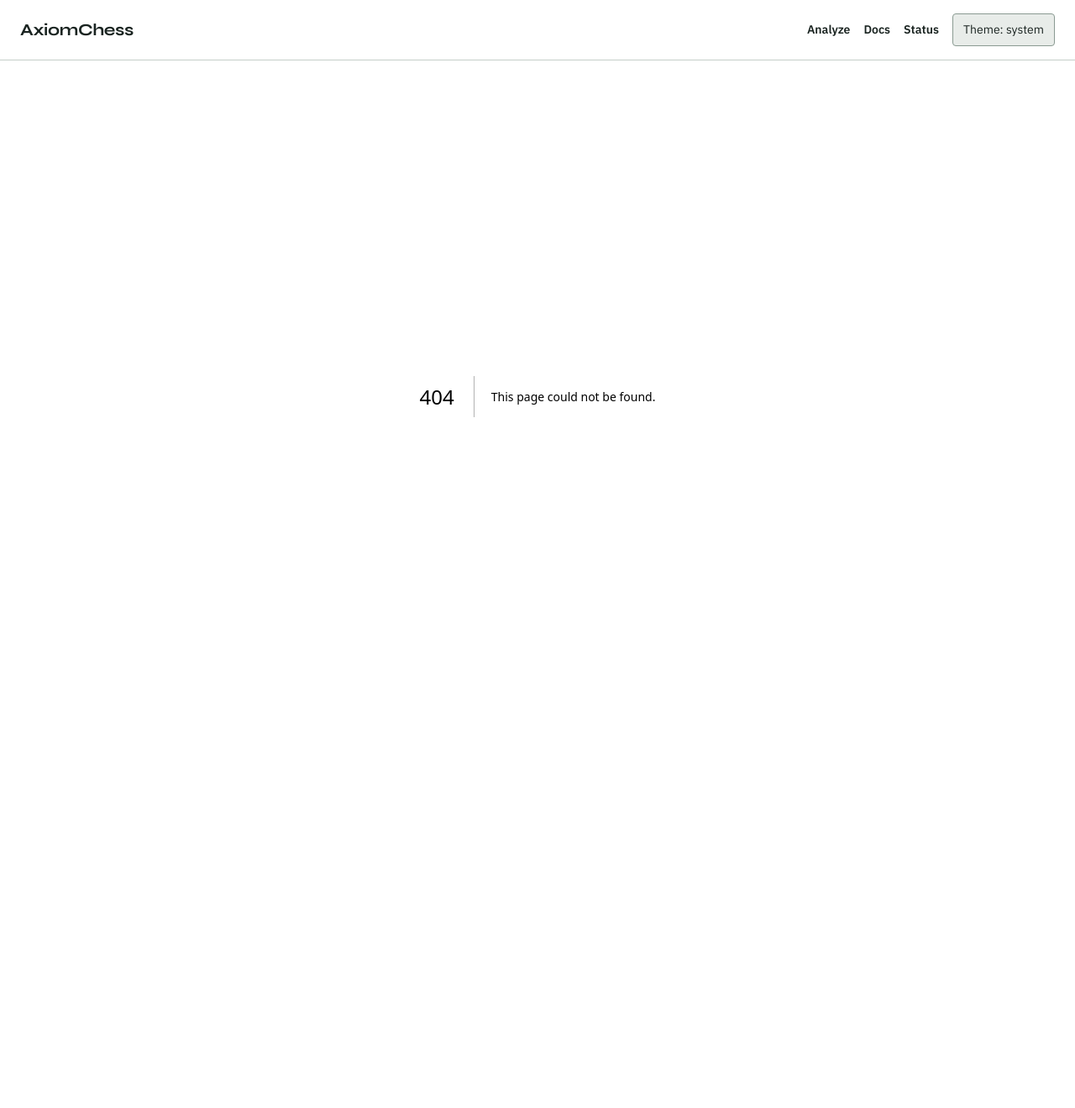
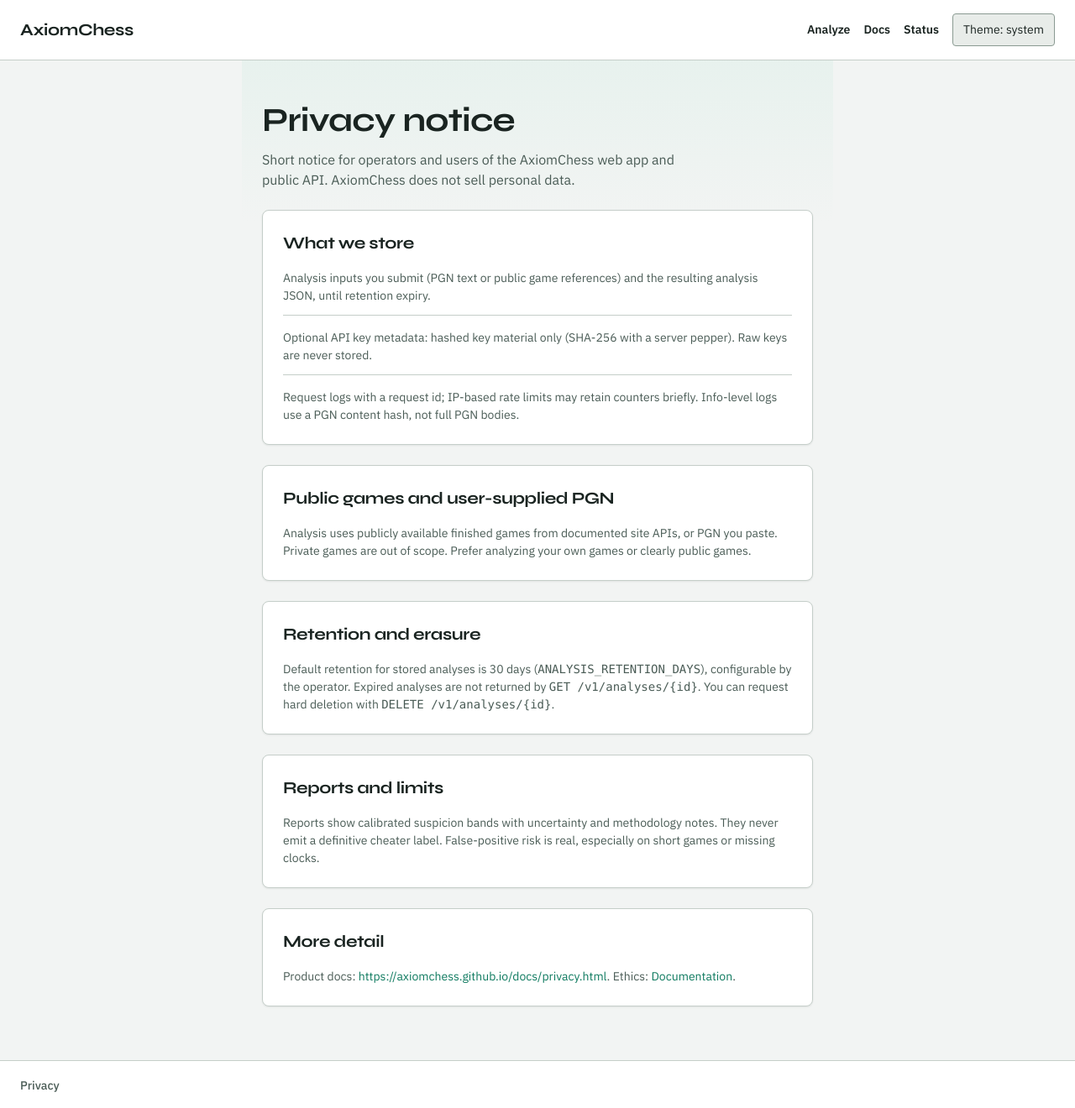
Before and after one commit to AxiomChess/web, a Next.js app: page /privacy in a window 1280 px wide. Before the commit this address had no page. Shown: the whole page at 84% size. Before the commit the page ends 872 px from the top, so only its background shows below. Built offline with nearby package versions, Linux system fonts and the light colour scheme.

Commit message:
feat: publish privacy notice and secret pattern scan
Add /privacy with retention and erasure copy, link it from the shell footer, and fail CI on common secret patterns.

```diff
--- a/app/globals.css
+++ b/app/globals.css
@@ -332,6 +332,24 @@ button:focus-visible {
 }
 
 .shell-nav-link:hover {
+  color: var(--ax-accent);
+}
+
+.shell-footer {
+  margin-top: auto;
+  padding: var(--ax-space-4) var(--ax-space-5);
+  border-top: 1px solid var(--ax-border);
+  background: var(--ax-surface);
+}
+
+.shell-footer-link {
+  color: var(--ax-ink-secondary);
+  text-decoration: none;
+  font-size: var(--ax-text-sm);
+  font-weight: 500;
+}
+
+.shell-footer-link:hover {
   color: var(--ax-accent);
 }
 
--- a/app/layout.tsx
+++ b/app/layout.tsx
@@ -86,6 +86,15 @@ export default function RootLayout({ children }: RootLayoutProps) {
             </nav>
           </header>
           {children}
+          <footer className="shell-footer">
+            <Link
+              className="shell-footer-link"
+              href="/privacy"
+              aria-label="AxiomChess privacy notice"
+            >
+              Privacy
+            </Link>
+          </footer>
         </div>
       </body>
     </html>
--- /dev/null
+++ b/app/privacy/page.tsx
@@ -0,0 +1,106 @@
+import type { Metadata } from "next"
+import Link from "next/link"
+import { DOCS_SITE_URL } from "@/lib/docs"
+
+export const metadata: Metadata = {
+  title: "Privacy | AxiomChess",
+  description:
+    "Privacy notice for AxiomChess: what is stored, retention, and erasure.",
+}
+
+export default function PrivacyPage() {
+  return (
+    <main id="main-content" className="analyze-page" tabIndex={-1}>
+      <header className="analyze-header">
+        <h1 className="analyze-title">Privacy notice</h1>
+        <p className="analyze-lead">
+          Short notice for operators and users of the AxiomChess web app and
+          public API. AxiomChess does not sell personal data.
+        </p>
+      </header>
+
+      <section className="analyze-panel" aria-labelledby="what-we-store-heading">
+        <h2 id="what-we-store-heading" className="report-section-title">
+          What we store
+        </h2>
+        <ul className="docs-link-list">
+          <li className="docs-link-item">
+            <p className="analyze-help">
+              Analysis inputs you submit (PGN text or public game references) and
+              the resulting analysis JSON, until retention expiry.
+            </p>
+          </li>
+          <li className="docs-link-item">
+            <p className="analyze-help">
+              Optional API key metadata: hashed key material only (SHA-256 with a
+              server pepper). Raw keys are never stored.
+            </p>
+          </li>
+          <li className="docs-link-item">
+            <p className="analyze-help">
+              Request logs with a request id; IP-based rate limits may retain
+              counters briefly. Info-level logs use a PGN content hash, not full
+              PGN bodies.
+            </p>
+          </li>
+        </ul>
+      </section>
+
+      <section className="analyze-panel" aria-labelledby="legal-basis-heading">
+        <h2 id="legal-basis-heading" className="report-section-title">
+          Public games and user-supplied PGN
+        </h2>
+        <p className="analyze-help">
+          Analysis uses publicly available finished games from documented site
+          APIs, or PGN you paste. Private games are out of scope. Prefer
+          analyzing your own games or clearly public games.
+        </p>
+      </section>
+
+      <section className="analyze-panel" aria-labelledby="retention-heading">
+        <h2 id="retention-heading" className="report-section-title">
+          Retention and erasure
+        </h2>
+        <p className="analyze-help">
+          Default retention for stored analyses is 30 days
+          (<code>ANALYSIS_RETENTION_DAYS</code>), configurable by the operator.
+          Expired analyses are not returned by{" "}
+          <code>GET /v1/analyses/{"{id}"}</code>. You can request hard deletion
+          with <code>DELETE /v1/analyses/{"{id}"}</code>.
+        </p>
+      </section>
+
+      <section className="analyze-panel" aria-labelledby="reports-heading">
+        <h2 id="reports-heading" className="report-section-title">
+          Reports and limits
+        </h2>
+        <p className="analyze-help">
+          Reports show calibrated suspicion bands with uncertainty and
+          methodology notes. They never emit a definitive cheater label.
+          False-positive risk is real, especially on short games or missing
+          clocks.
+        </p>
+      </section>
+
+      <section className="analyze-panel" aria-labelledby="more-heading">
+        <h2 id="more-heading" className="report-section-title">
+          More detail
+        </h2>
+        <p className="analyze-help">
+          Product docs:{" "}
+          <a
+            href={`${DOCS_SITE_URL}privacy.html`}
+            aria-label="Open privacy notice on the docs site"
+          >
+            {DOCS_SITE_URL}privacy.html
+          </a>
+          . Ethics:{" "}
+          <Link href="/docs" aria-label="Open in-app documentation entry">
+            Documentation
+          </Link>
+          .
+        </p>
+      </section>
+    </main>
+  )
+}
--- a/lib/docs.ts
+++ b/lib/docs.ts
@@ -13,6 +13,12 @@ export const DOCS_LINKS = [
       "Hard limits: documented public endpoints only, no private-game access.",
   },
   {
+    href: `${DOCS_SITE_URL}privacy.html`,
+    label: "Privacy notice",
+    description:
+      "What is stored, 30-day retention default, and analysis erasure.",
+  },
+  {
     href: `${DOCS_SITE_URL}api-overview.html`,
     label: "API reference",
     description: "Routes, auth quotas, and ethics constraints for integrators.",
--- a/package.json
+++ b/package.json
@@ -14,6 +14,7 @@
     "start": "next start",
     "lint": "eslint . && tsc --noEmit --pretty false",
     "test": "vitest run",
+    "secrets:scan": "node scripts/scan-secrets.mjs",
     "tokens:sync": "node scripts/sync-tokens.mjs",
     "typecheck": "tsc --noEmit --pretty false"
   },
--- /dev/null
+++ b/scripts/scan-secrets.mjs
@@ -0,0 +1,143 @@
+#!/usr/bin/env node
+/**
+ * Fail CI when high-confidence secret patterns appear in tracked files.
+ * Practical gate only; not a substitute for human review or platform secret scanning.
+ */
+
+import { execFileSync } from "node:child_process"
+import { existsSync, readdirSync, readFileSync, statSync } from "node:fs"
+import { join, relative, sep } from "node:path"
+
+const root = process.cwd()
+
+const SKIP_DIR_NAMES = new Set([
+  ".git",
+  "node_modules",
+  "dist",
+  "coverage",
+  ".next",
+  "vendor",
+])
+
+const SKIP_FILE_NAMES = new Set([
+  "pnpm-lock.yaml",
+  "package-lock.json",
+  "yarn.lock",
+  ".env.example",
+])
+
+const PATTERNS = [
+  {
+    name: "OpenSSH/PEM private key",
+    re: /-----BEGIN (?:RSA |EC |DSA |OPENSSH )?PRIVATE KEY-----/,
+  },
+  {
+    name: "GitHub personal access token (ghp_)",
+    re: /\bghp_[A-Za-z0-9]{36,}\b/,
+  },
+  {
+    name: "GitHub server token (ghs_)",
+    re: /\bghs_[A-Za-z0-9]{36,}\b/,
+  },
+  {
+    name: "GitHub fine-grained PAT",
+    re: /\bgithub_pat_[A-Za-z0-9_]{20,}\b/,
+  },
+  {
+    name: "AWS access key id (AKIA)",
+    re: /\bAKIA[0-9A-Z]{16}\b/,
+  },
+  {
+    name: "Slack token (xox)",
+    re: /\bxox[baprs]-[0-9A-Za-z-]{10,}\b/,
+  },
+  {
+    name: "Stripe live secret key",
+    re: /\bsk_live_[0-9A-Za-z]{16,}\b/,
+  },
+]
+
+const listTrackedFiles = () => {
+  try {
+    const out = execFileSync("git", ["ls-files", "-z"], {
+      cwd: root,
+      encoding: "buffer",
+      stdio: ["ignore", "pipe", "pipe"],
+    })
+    return out
+      .toString("utf8")
+      .split("\0")
+      .filter((path) => path.length > 0)
+  } catch {
+    return walkFiles(root)
+  }
+}
+
+const walkFiles = (dir) => {
+  const results = []
+  for (const entry of readdirSync(dir)) {
+    if (SKIP_DIR_NAMES.has(entry)) continue
+    const full = join(dir, entry)
+    const st = statSync(full)
+    if (st.isDirectory()) {
+      results.push(...walkFiles(full))
+      continue
+    }
+    results.push(relative(root, full).split(sep).join("/"))
+  }
+  return results
+}
+
+const shouldSkipPath = (relPath) => {
+  const parts = relPath.split("/")
+  if (parts.some((part) => SKIP_DIR_NAMES.has(part))) return true
+  const base = parts[parts.length - 1] ?? ""
+  if (SKIP_FILE_NAMES.has(base)) return true
+  if (base === "scan-secrets.mjs") return true
+  return false
+}
+
+const isForbiddenEnvPath = (relPath) => {
+  const base = relPath.split("/").pop() ?? ""
+  if (base === ".env" || base.startsWith(".env.")) {
+    return base !== ".env.example"
+  }
+  return false
+}
+
+const hits = []
+
+for (const relPath of listTrackedFiles()) {
+  if (shouldSkipPath(relPath)) continue
+
+  if (isForbiddenEnvPath(relPath)) {
+    hits.push(`${relPath}: tracked secret env file (use .env.example only)`)
+    continue
+  }
+
+  const full = join(root, relPath)
+  if (!existsSync(full) || !statSync(full).isFile()) continue
+
+  let text
+  try {
+    text = readFileSync(full, "utf8")
+  } catch {
+    continue
+  }
+
+  for (const pattern of PATTERNS) {
+    if (pattern.re.test(text)) {
+      hits.push(`${relPath}: matched ${pattern.name}`)
+    }
+  }
+}
+
+if (hits.length > 0) {
+  console.error("FAIL secret pattern scan")
+  for (const hit of hits) {
+    console.error(`  ${hit}`)
+  }
+  process.exit(1)
+}
+
+console.log("PASS secret pattern scan (0 hits)")
```
Also changed, not shown: 2 other files (tests, documents, lock files or other folders).
